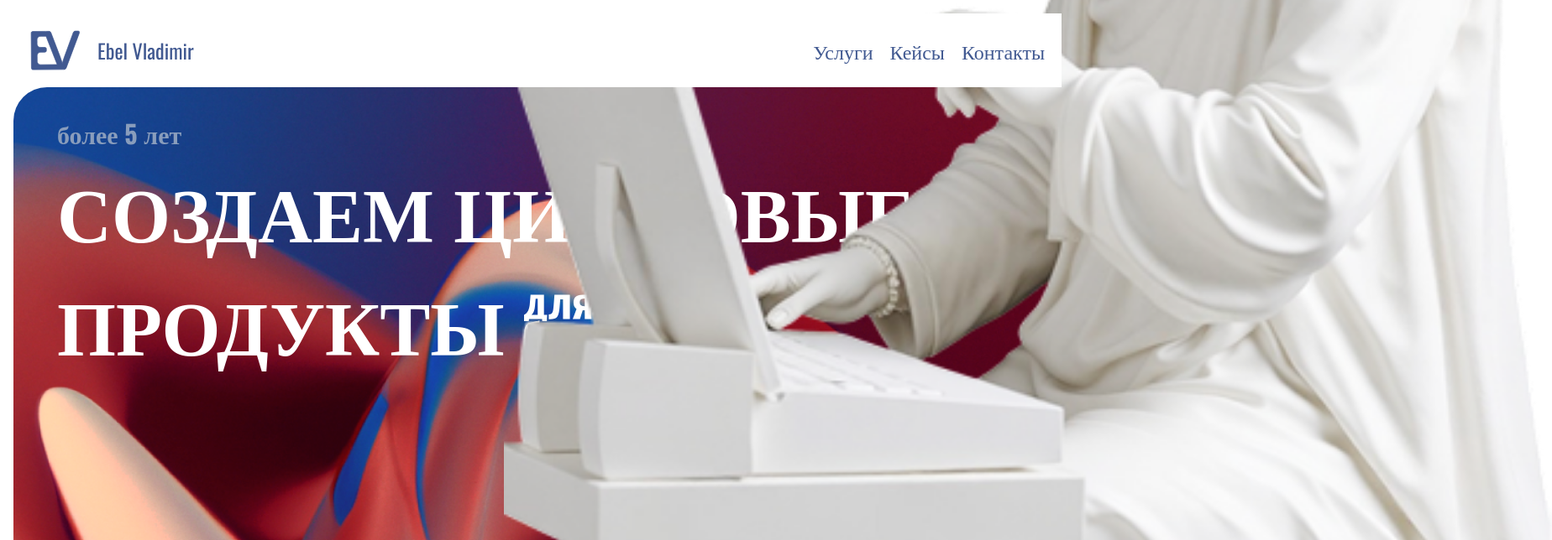
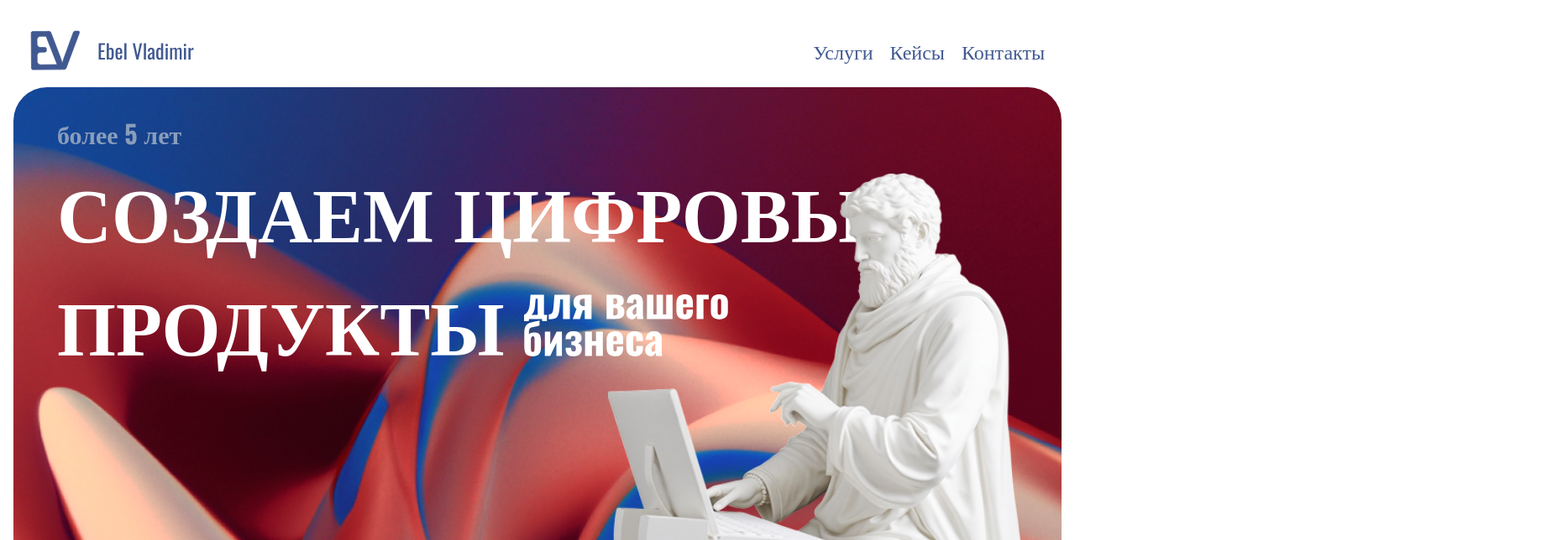
Before and after one commit to deproger/ebelvladimir, a React (Vite) app: page / in a window 1280 px wide. Shown: the top 644 px of the page at 84% size, 1848 px wide, since content can reach past the window. Built offline with nearby package versions, Linux system fonts and the light colour scheme; no server answers.

Commit message:
fixed banner

```diff
--- a/src/components/MainBanner.jsx
+++ b/src/components/MainBanner.jsx
@@ -37,7 +37,7 @@ const MainBanner = () => {
           <img
             src="statue.png"
             alt="Статуя"
-            className="absolute bottom-0 sm:right-10 right-[50%] translate-x-[50%] sm:w-full w-[90%]"
+            className="absolute bottom-0 sm:right-10 right-[50%] sm:translate-x-0 translate-x-[50%] sm:w-full w-[90%] max-w-[500px]"
           />
         <div className="absolute w-100 left-0 bottom-0 flex flex-row bg-white rounded-b-[40px] sm:rounded-tr-[40px] rounded-tl-[40px] sm:rounded-b-[0px] gap-3 w-auto m-2 sm:m-0 sm:w-fit sm:gap-5 sm:pt-5 pr-5 sm:pl-0 pl-5 sm:py-0 py-3 hidden sm:block">
 
```
